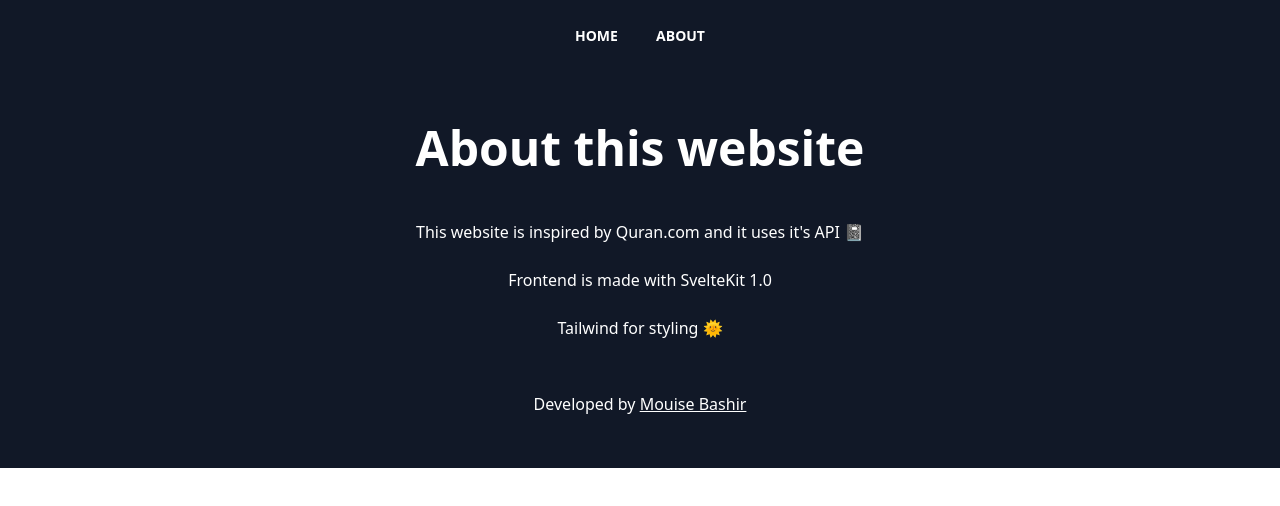
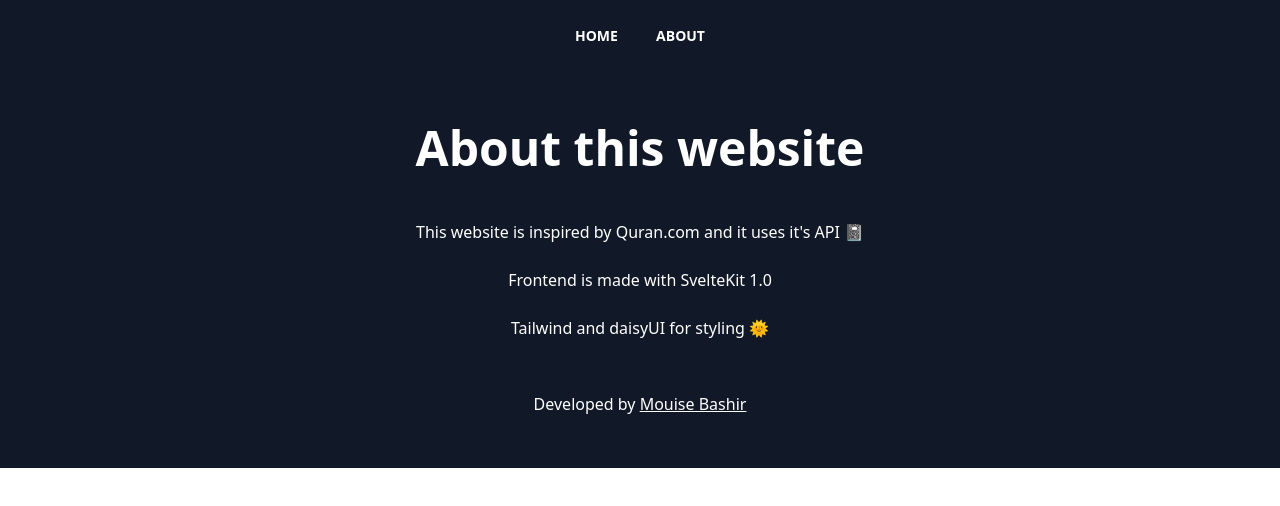
Before and after one commit to mouise1111/QuranApp, a SvelteKit app: page /about in a window 1280 px wide. Shown: the top 506 px of the page. Built offline with nearby package versions, Linux system fonts and the light colour scheme.

Commit message:
about page modified

```diff
--- a/src/routes/about/+page.svelte
+++ b/src/routes/about/+page.svelte
@@ -2,7 +2,10 @@
 	<h1 class="text-5xl font-bold mt-0 mb-6 text-center py-3">About this website</h1>
 	<p class="p-3 text-center">This website is inspired by Quran.com and it uses it's API 📓</p>
 	<p class="p-3 text-center">Frontend is made with SvelteKit 1.0</p>
-	<p class="p-3 text-center pb-10">Tailwind for styling 🌞</p>
+	<p class="p-3 text-center pb-10">
+		<a href="https://tailwindcss.com/">Tailwind</a> and <a href="https://daisyui.com/">daisyUI</a> for
+		styling 🌞
+	</p>
 	<p class="p-3 text-center">
 		Developed by <a href="http://github.com/mouise1111" class="link">Mouise Bashir</a>
 	</p>
```
